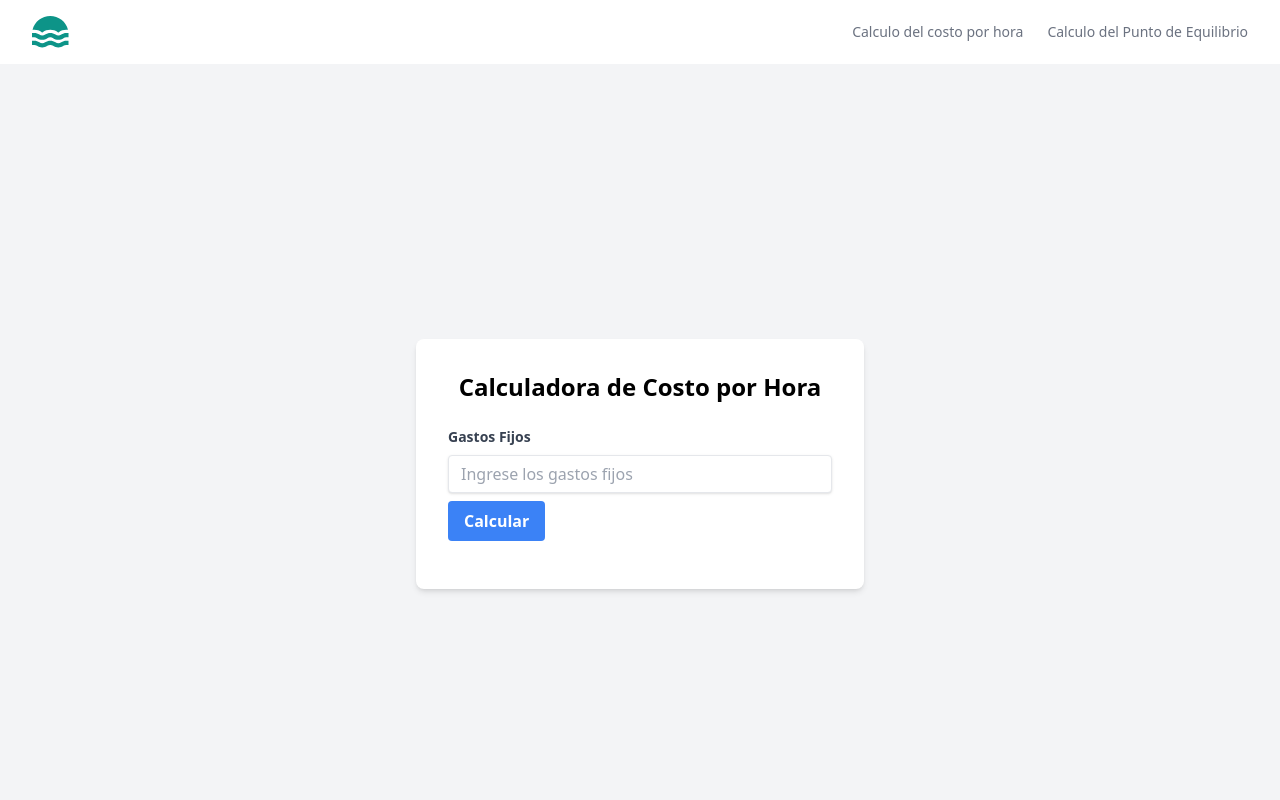
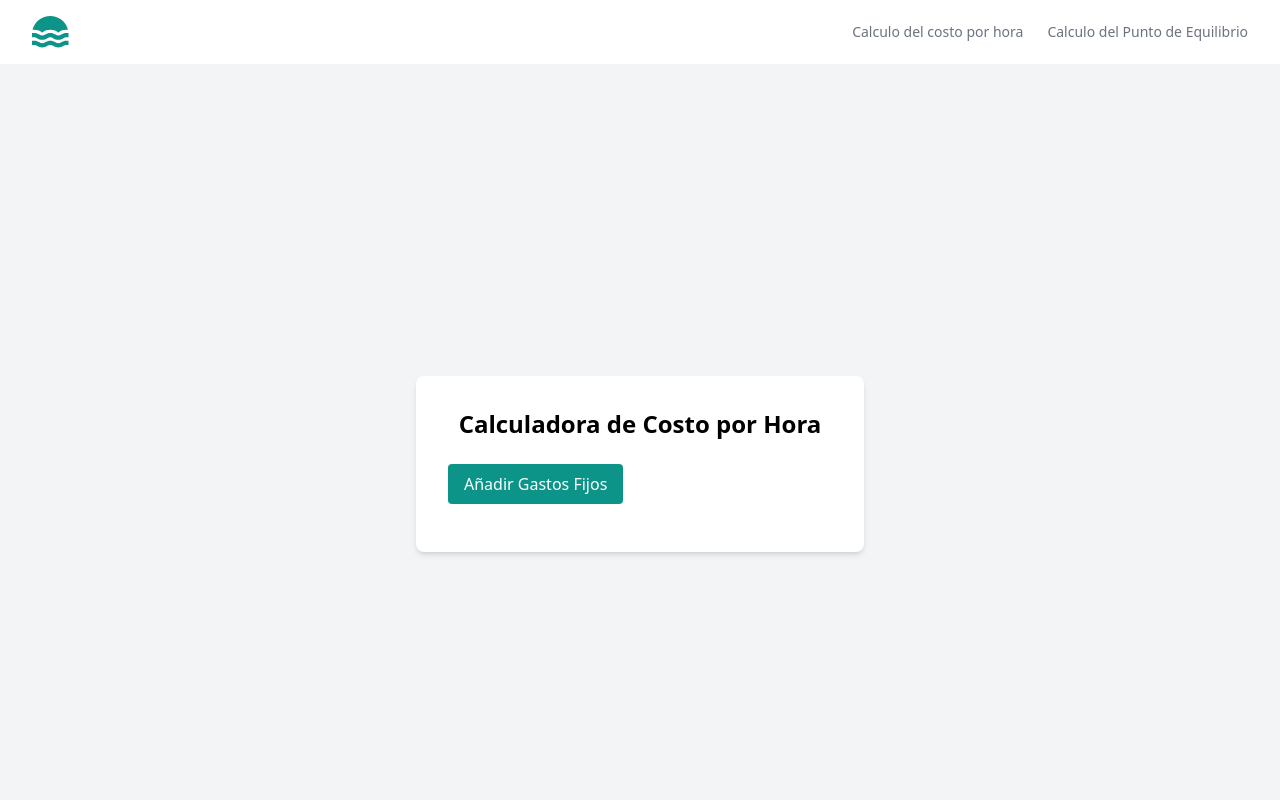
Before and after one commit to ICCOCUT/social-service, a Next.js app: page /CostCalculator in a window 1280 px wide. Shown: the top 800 px of the page. Built offline with nearby package versions, Linux system fonts and the light colour scheme.

Commit message:
Adding popup

```diff
--- a/src/pages/CostCalculator.jsx
+++ b/src/pages/CostCalculator.jsx
@@ -1,8 +1,8 @@
 import React, { useState } from 'react';
+import ExpenseFormPopup from './components/ExpenseFormPopup';
 
 const CostoPorHora = () => {
-    const [gastosFijos, setGastosFijos] = useState(null); // Inicializado como null
-
+  const [gastosFijos, setGastosFijos] = useState(null);
   const [costoPorHora, setCostoPorHora] = useState([]);
   const porcentajes = [10, 30, 50, 100, 200, 1000];
 
@@ -18,32 +18,28 @@ const CostoPorHora = () => {
     }
   };
 
+  const handleGastosFijosSubmit = (total) => {
+    setGastosFijos(total);
+  };
+
   return (
     <div className="min-h-screen flex items-center justify-center bg-gray-100">
       <div className="bg-white p-8 rounded-lg shadow-md w-full max-w-md">
         <h2 className="text-2xl font-bold mb-6 text-center">Calculadora de Costo por Hora</h2>
-                <div className="mb-4">
-                    <label className="block text-gray-700 text-sm font-bold mb-2" htmlFor="gastosFijos">
-                        Gastos Fijos
-                    </label>
-                    <input
-                        type="number"
-                        id="gastosFijos"
-                        value={gastosFijos === null ? '' : gastosFijos}
-                        onChange={(e) => {
-                            const valor = e.target.value.trim() === '' ? null : parseFloat(e.target.value);
-                            setGastosFijos(valor);
-                        }}
-                        className="shadow appearance-none border rounded w-full py-2 px-3 text-gray-700 leading-tight focus:outline-none focus:ring-2 focus:ring-blue-500"
-                        placeholder="Ingrese los gastos fijos"
-                    />
+        <ExpenseFormPopup onSubmit={handleGastosFijosSubmit} />
+        <div className="mt-4">
+          {gastosFijos !== null && (
+            <div>
+              <h3 className="text-lg font-bold mb-4 text-center  text-black">Gastos Fijos</h3>
+              <p className="text-center text-black">Total de gastos fijos: ${gastosFijos.toFixed(2)}</p>
               <button
                 onClick={calcularCostoPorHora}
-                        className="bg-blue-500 hover:bg-blue-700 text-white font-bold py-2 px-4 rounded focus:outline-none focus:shadow-outline mt-2"
+                className="bg-blue-500 hover:bg-blue-700 text-white font-bold py-2 px-4 rounded focus:outline-none focus:shadow-outline mt-4"
               >
                 Calcular
               </button>
             </div>
+          )}
           {costoPorHora.length > 0 && (
             <div className="mt-6">
               <h3 className="text-lg font-bold mb-4 text-center">Resultados</h3>
@@ -54,11 +50,9 @@ const CostoPorHora = () => {
                   </li>
                 ))}
               </ul>
-                        <p className="mt-4 text-center">
-                            Total de gastos fijos: ${gastosFijos !== null ? gastosFijos.toFixed(2) : ''}
-                        </p>
             </div>
           )}
+        </div>
       </div>
     </div>
   );
--- /dev/null
+++ b/src/pages/components/ExpenseFormPopup.jsx
@@ -0,0 +1,109 @@
+import React, { useState } from 'react';
+
+const ExpenseFormPopup = ({ onSubmit }) => {
+  const [isOpen, setIsOpen] = useState(false);
+  const [fields, setFields] = useState({
+    renta: '',
+    servicios: '',
+    sueldos: '',
+    otros: '',
+  });
+
+  const handleChange = (e) => {
+    const { name, value } = e.target;
+    // Permitir solo números en el campo
+    if (/^\d*\.?\d*$/.test(value)) {
+      setFields((prevFields) => ({ ...prevFields, [name]: value }));
+    }
+  };
+
+  const handleSubmit = (e) => {
+    e.preventDefault();
+    const total = Object.values(fields).reduce((acc, curr) => acc + parseFloat(curr || 0), 0);
+    onSubmit(total);
+    setIsOpen(false);
+  };
+
+  return (
+    <div>
+      <button
+        onClick={() => setIsOpen(true)}
+        className="bg-teal-600 text-white px-4 py-2 rounded"
+      >
+        Añadir Gastos Fijos
+      </button>
+
+      {isOpen && (
+        <div className="fixed inset-0 flex items-center justify-center z-50">
+          <div className="absolute inset-0 bg-gray-900 opacity-50"></div>
+          <div className="bg-white rounded-lg p-8 z-10 max-w-md mx-auto">
+            <h2 className="text-2xl mb-4">Añadir Gastos Fijos</h2>
+            <form onSubmit={handleSubmit}>
+              <div className="mb-4">
+                <label className="block text-gray-700 mb-2">Renta</label>
+                <input
+                  type="text"
+                  name="renta"
+                  value={fields.renta}
+                  onChange={handleChange}
+                  className="w-full px-3 py-2 border rounded text-black"
+                  required
+                />
+              </div>
+              <div className="mb-4">
+                <label className="block text-gray-700 mb-2">Servicios</label>
+                <input
+                  type="text"
+                  name="servicios"
+                  value={fields.servicios}
+                  onChange={handleChange}
+                  className="w-full px-3 py-2 border rounded text-black"
+                  required
+                />
+              </div>
+              <div className="mb-4">
+                <label className="block text-gray-700 mb-2">Sueldos</label>
+                <input
+                  type="text"
+                  name="sueldos"
+                  value={fields.sueldos}
+                  onChange={handleChange}
+                  className="w-full px-3 py-2 border rounded text-black"
+                  required
+                />
+              </div>
+              <div className="mb-4">
+                <label className="block text-gray-700 mb-2">Otros</label>
+                <input
+                  type="text"
+                  name="otros"
+                  value={fields.otros}
+                  onChange={handleChange}
+                  className="w-full px-3 py-2 border rounded text-black"
+                  required
+                />
+              </div>
+              <div className="flex justify-end">
+                <button
+                  type="button"
+                  onClick={() => setIsOpen(false)}
+                  className="bg-gray-500 text-white px-4 py-2 rounded mr-2"
+                >
+                  Cancelar
+                </button>
+                <button
+                  type="submit"
+                  className="bg-teal-600 text-white px-4 py-2 rounded "
+                >
+                  Guardar
+                </button>
+              </div>
+            </form>
+          </div>
+        </div>
+      )}
+    </div>
+  );
+};
+
+export default ExpenseFormPopup;
```
Lines whose indentation alone changed are shown as unchanged.
